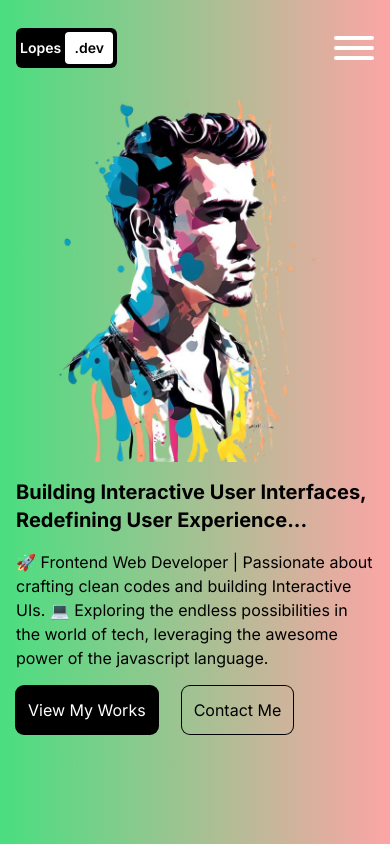
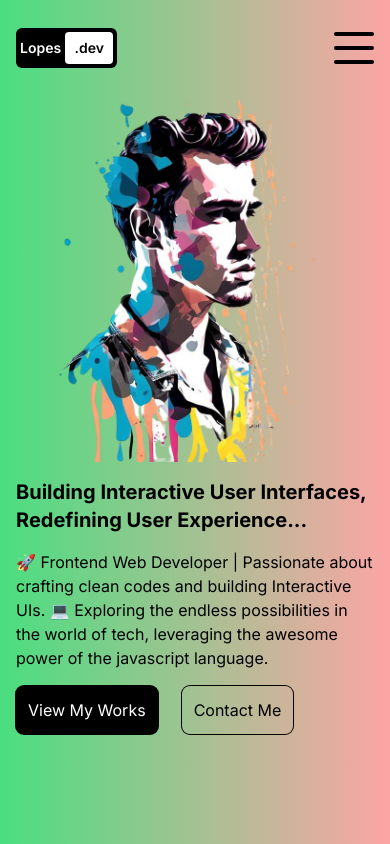
Before and after one commit to ChiefLopes/MyPortfolioV1, a Next.js app: page / in a window 390 px wide. Built offline with nearby package versions, Linux system fonts and the light colour scheme.

Commit message:
working on the nav display for mobile screen

```diff
--- a/src/app/page.tsx
+++ b/src/app/page.tsx
@@ -3,7 +3,7 @@ import Link from "next/link";
 
 export default function Home() {
   return (
-    <div className="h-full flex flex-col lg:flex-row px-4 gap-4 sm:px-8 md:px-12 lg:px-20 xl:px-36 ">
+    <div className="h-full flex flex-col lg:flex-row gap-4 px-4 sm:px-8 md:px-12 lg:px-20 xl:px-36 ">
       {/* IMAGE SECTION */}
       <div className="h-1/2 relative lg:h-full lg:w-1/2 ">
         <Image src="/hero.png" alt="hero" fill className="object-contain" />
--- a/src/components/Navbar.tsx
+++ b/src/components/Navbar.tsx
@@ -5,9 +5,39 @@ import Image from "next/image";
 import Link from "next/link";
 import { useState } from "react";
 import NavLink from "./NavLink";
+import { motion as m } from "framer-motion";
 
 const Navbar = () => {
   const [toggleMenu, setToggleMenu] = useState(false);
+
+  const topVariants = {
+    closed: {
+      rotate: 0,
+    },
+    opened: {
+      rotate: 45,
+      backgroundColor: "rgb(255,255,255)",
+    },
+  };
+
+  const centerVariants = {
+    closed: {
+      opacity: 1,
+    },
+    opened: {
+      opacity: 0,
+    },
+  };
+
+  const bottomVariants = {
+    closed: {
+      rotate: 0,
+    },
+    opened: {
+      rotate: -45,
+      backgroundColor: "rgb(255,255,255)",
+    },
+  };
 
   return (
     <div className="h-full flex items-center justify-between px-4 sm:px-8 md:px-12 lg:px-20 xl:px-36">
@@ -41,14 +71,26 @@ const Navbar = () => {
       </div>
 
       {/* RESPONSIVE MENU */}
-      <div className="md:hidden">
+      <div className="flex items-end md:hidden">
         <button
-          className="w-10 h-6 flex flex-col justify-between z-50 relative"
+          className="w-10 h-8 flex flex-col justify-between z-50 relative"
           onClick={() => setToggleMenu(!toggleMenu)}
         >
-          <div className="w-10 h-1 bg-white rounded"></div>
-          <div className="w-10 h-1 bg-white rounded"></div>
-          <div className="w-10 h-1 bg-white rounded"></div>
+          <m.div
+            variants={topVariants}
+            animate={toggleMenu ? "opened" : "closed"}
+            className="w-10 h-1 bg-black rounded origin-left"
+          ></m.div>
+          <m.div
+            variants={centerVariants}
+            animate={toggleMenu ? "opened" : "closed"}
+            className="w-10 h-1 bg-black rounded"
+          ></m.div>
+          <m.div
+            variants={bottomVariants}
+            animate={toggleMenu ? "opened" : "closed"}
+            className="w-10 h-1 bg-black rounded origin-left"
+          ></m.div>
         </button>
 
         {/* MENU LIST */}
```
Also changed, not shown: package.json (+6 -5 lines), 1 other file (tests, documents, lock files or other folders).
